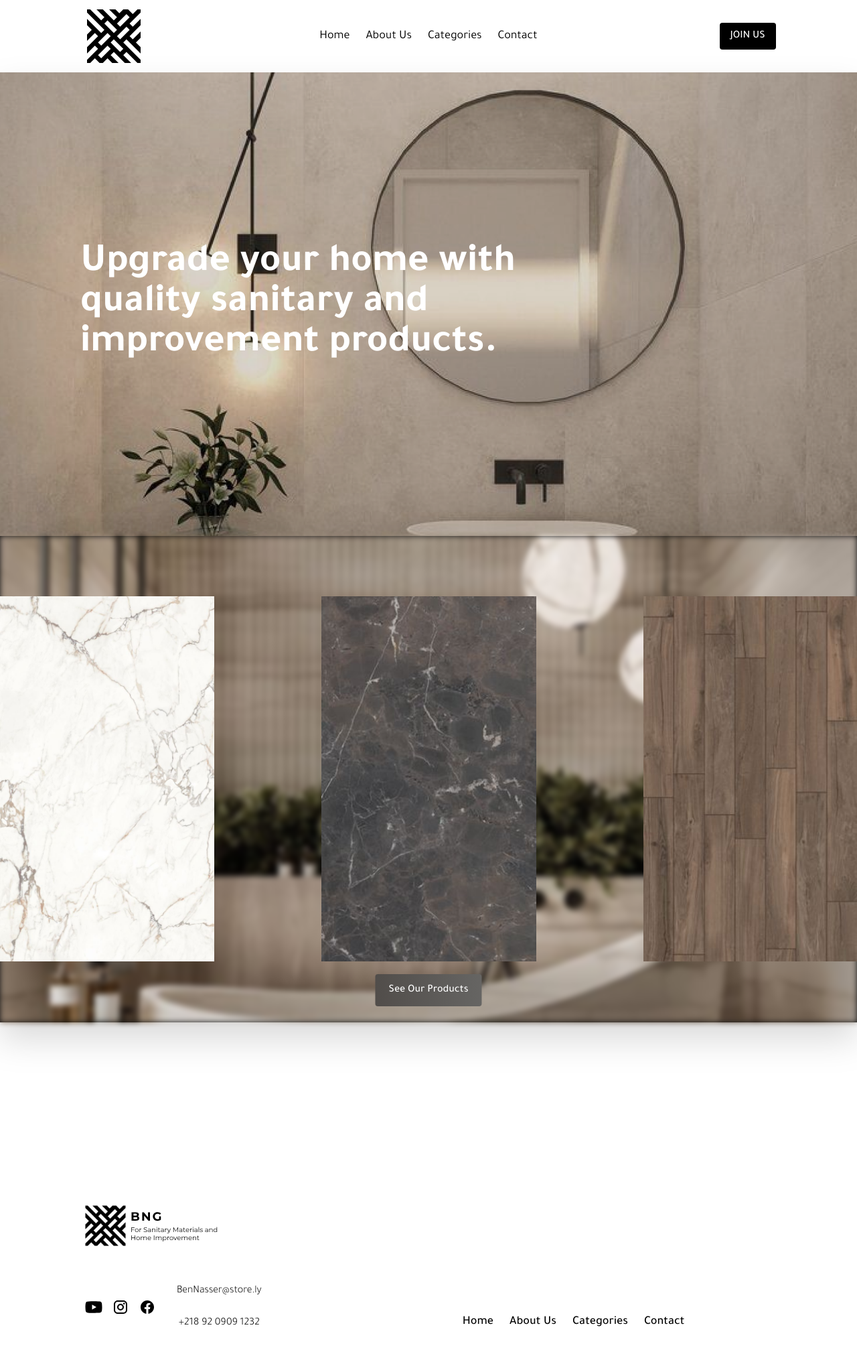
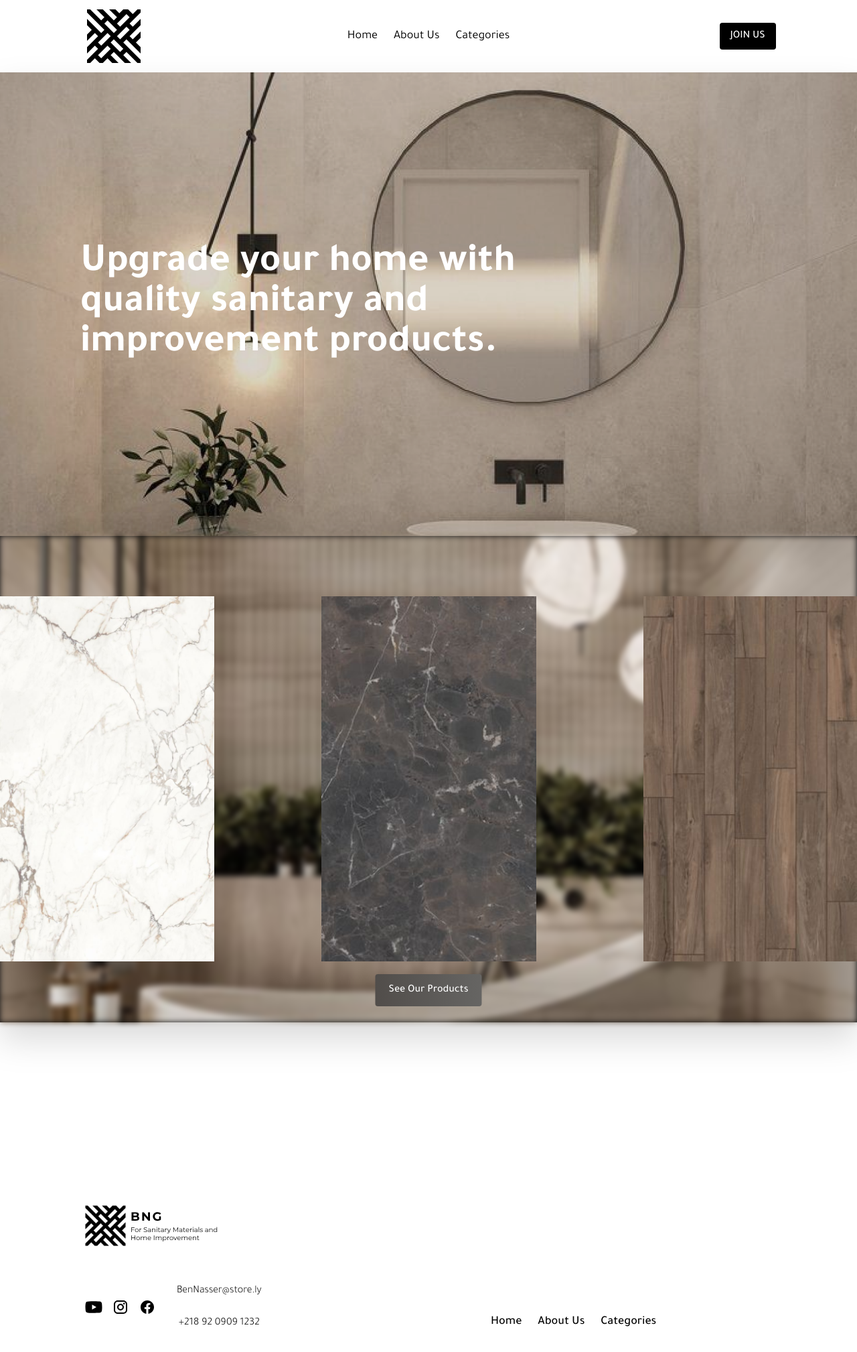
Before and after one commit to Abdullah-Jehani/bennasser, a Vue app: page / in a window 1280 px wide. Shown: the top 2018 px of the page at 67% size. Built offline with nearby package versions, Linux system fonts and the light colour scheme.

Commit message:
update the hero section

```diff
--- a/src/components/Public/FooterComponent.vue
+++ b/src/components/Public/FooterComponent.vue
@@ -24,7 +24,6 @@
       <router-link to="/">Home</router-link>
       <router-link to="/About-us">About Us</router-link>
       <router-link to="/categories">Categories</router-link>
-      <router-link to="/contact">Contact</router-link>
     </div>
     <div
       class="border-b border-lightGray w-full col-start-1 col-span-full mt-12"
--- a/src/components/Public/navBarComponent.vue
+++ b/src/components/Public/navBarComponent.vue
@@ -29,7 +29,6 @@
       <router-link to="/">Home</router-link>
       <router-link to="/about-us">About Us</router-link>
       <router-link to="/categories">Categories</router-link>
-      <router-link to="/contact">Contact</router-link>
     </div>
 
     <!-- Join Us Button for Medium Screens and Up -->
@@ -54,7 +53,7 @@
       <router-link to="/categories" class="hover:font-bold"
         >Categories</router-link
       >
-      <router-link to="/contact" class="hover:font-bold">Contact</router-link>
+
       <div
         class="col-start-1 col-span-full place-self-center place-content-center place-items-center md:hidden block"
         @click="$router.push('/signup')"
```
